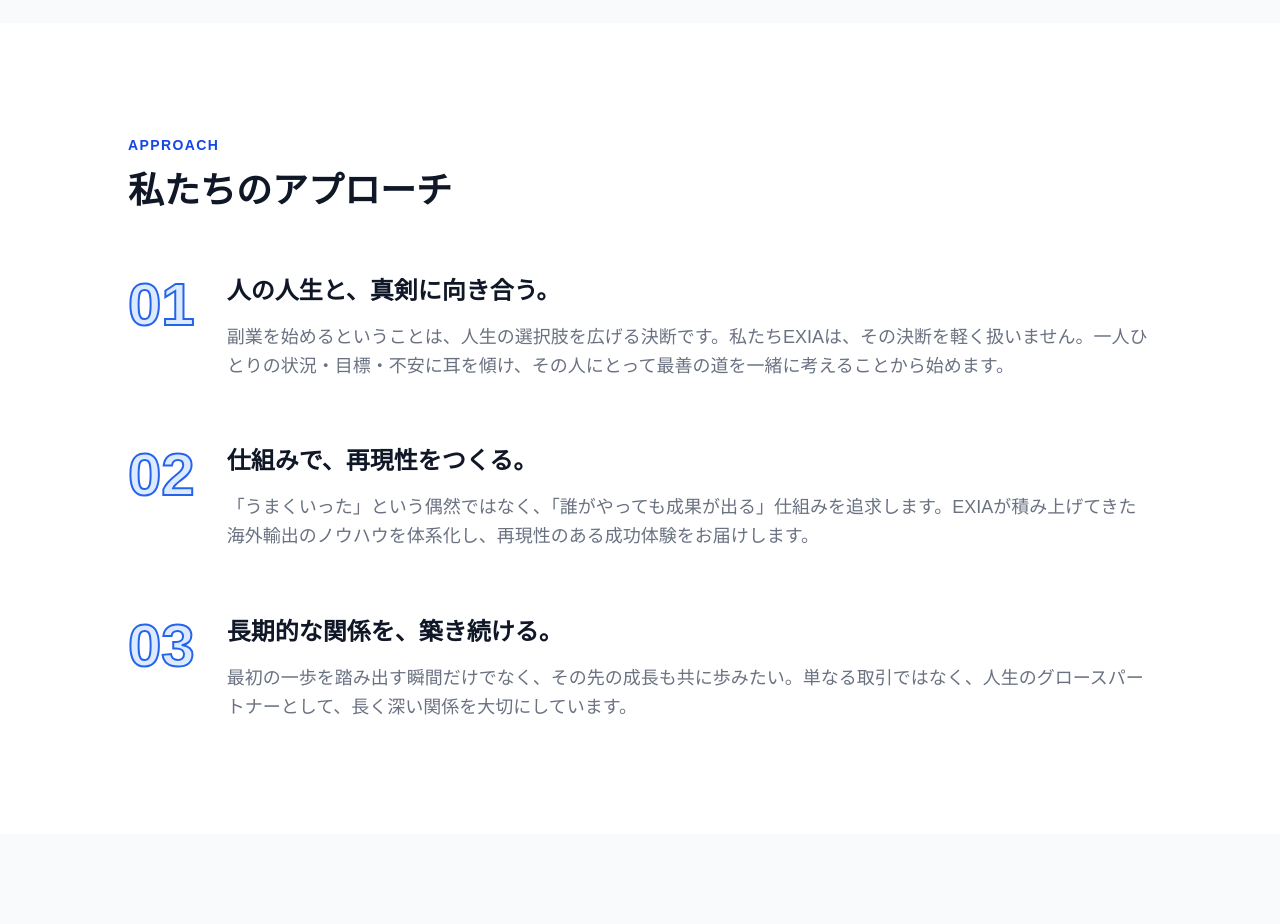
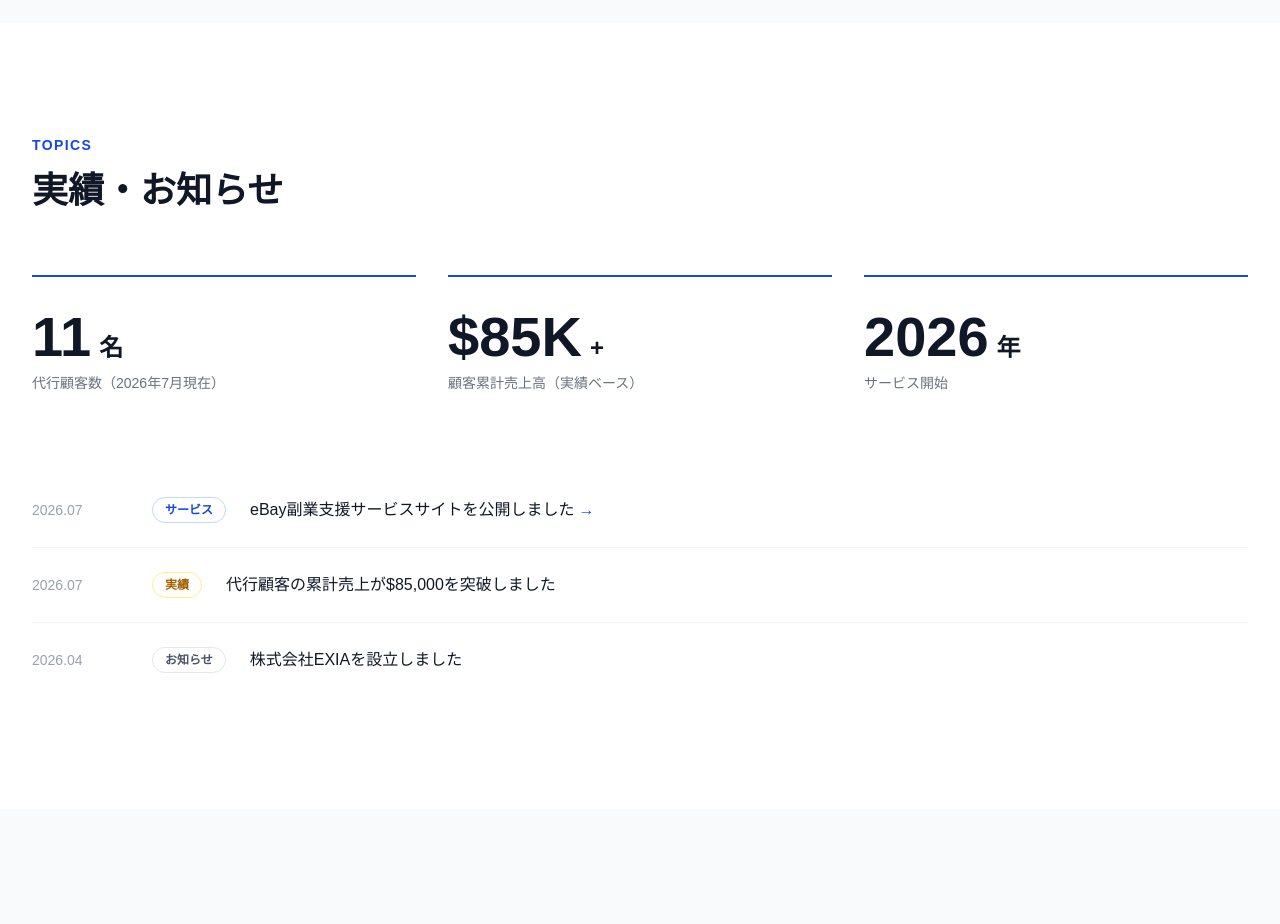
Before and after one commit to hongzhongyuuji99-gif/exia-corp, a Next.js app: page / in a window 1280 px wide. Shown: the part 3020-3944 px from the top of the page. Built offline with nearby package versions, Linux system fonts and the light colour scheme.

Commit message:
Replace APPROACH with TOPICS: stats + news section

```diff
--- a/app/page.tsx
+++ b/app/page.tsx
@@ -96,35 +96,67 @@ export default function Home() {
         </div>
       </section>
 
-      {/* アプローチ */}
+      {/* トピックス */}
       <section className="py-28 px-8 bg-white">
-        <div className="max-w-5xl mx-auto">
-          <p className="text-blue-700 text-sm font-bold uppercase tracking-widest mb-4">APPROACH</p>
-          <h2 className="text-4xl font-black text-gray-900 mb-16">私たちのアプローチ</h2>
-          <div className="flex flex-col gap-16">
+        <div className="max-w-7xl mx-auto">
+          <p className="text-blue-700 text-sm font-bold uppercase tracking-widest mb-4">TOPICS</p>
+          <h2 className="text-4xl font-black text-gray-900 mb-16">実績・お知らせ</h2>
+
+          {/* 実績数字 */}
+          <div className="grid md:grid-cols-3 gap-8 mb-20">
+            {[
+              { num: "11", unit: "名", label: "代行顧客数（2026年7月現在）" },
+              { num: "$85K", unit: "+", label: "顧客累計売上高（実績ベース）" },
+              { num: "2026", unit: "年", label: "サービス開始" },
+            ].map((item) => (
+              <div key={item.label} className="border-t-2 border-blue-700 pt-8">
+                <p className="font-black text-gray-900 mb-2 leading-none" style={{fontSize: "3.5rem"}}>
+                  {item.num}<span className="text-2xl ml-2">{item.unit}</span>
+                </p>
+                <p className="text-gray-500 text-sm">{item.label}</p>
+              </div>
+            ))}
+          </div>
+
+          {/* ニュースリスト */}
+          <div className="divide-y divide-gray-100">
             {[
               {
-                num: "01",
-                title: "人の人生と、真剣に向き合う。",
-                desc: "副業を始めるということは、人生の選択肢を広げる決断です。私たちEXIAは、その決断を軽く扱いません。一人ひとりの状況・目標・不安に耳を傾け、その人にとって最善の道を一緒に考えることから始めます。",
+                date: "2026.07",
+                tag: "サービス",
+                tagColor: "text-blue-700 border-blue-200",
+                text: "eBay副業支援サービスサイトを公開しました",
+                href: "https://my-company-hp.vercel.app",
               },
               {
-                num: "02",
-                title: "仕組みで、再現性をつくる。",
-                desc: "「うまくいった」という偶然ではなく、「誰がやっても成果が出る」仕組みを追求します。EXIAが積み上げてきた海外輸出のノウハウを体系化し、再現性のある成功体験をお届けします。",
+                date: "2026.07",
+                tag: "実績",
+                tagColor: "text-yellow-700 border-yellow-200",
+                text: "代行顧客の累計売上が$85,000を突破しました",
+                href: null,
               },
               {
-                num: "03",
-                title: "長期的な関係を、築き続ける。",
-                desc: "最初の一歩を踏み出す瞬間だけでなく、その先の成長も共に歩みたい。単なる取引ではなく、人生のグロースパートナーとして、長く深い関係を大切にしています。",
+                date: "2026.04",
+                tag: "お知らせ",
+                tagColor: "text-gray-600 border-gray-200",
+                text: "株式会社EXIAを設立しました",
+                href: null,
               },
-            ].map((item) => (
-              <div key={item.num} className="flex flex-col md:flex-row gap-8 items-start">
-                <span className="text-6xl font-black text-blue-100 leading-none flex-shrink-0" style={{WebkitTextStroke: "2px #2563eb"}}>{item.num}</span>
-                <div>
-                  <h3 className="text-2xl font-black text-gray-900 mb-4">{item.title}</h3>
-                  <p className="text-gray-500 leading-relaxed text-lg">{item.desc}</p>
-                </div>
+            ].map((item, i) => (
+              <div key={i} className="py-6 flex flex-col md:flex-row md:items-center gap-3 md:gap-6">
+                <span className="text-gray-400 text-sm flex-shrink-0 w-24">{item.date}</span>
+                <span className={`text-xs font-bold border px-3 py-1 rounded-full w-fit flex-shrink-0 ${item.tagColor}`}>
+                  {item.tag}
+                </span>
+                {item.href ? (
+                  <a href={item.href} target="_blank" rel="noopener noreferrer"
+                    className="text-gray-900 font-medium hover:text-blue-700 transition flex items-center gap-1">
+                    {item.text}
+                    <span className="text-blue-700">→</span>
+                  </a>
+                ) : (
+                  <p className="text-gray-900 font-medium">{item.text}</p>
+                )}
               </div>
             ))}
           </div>
```
